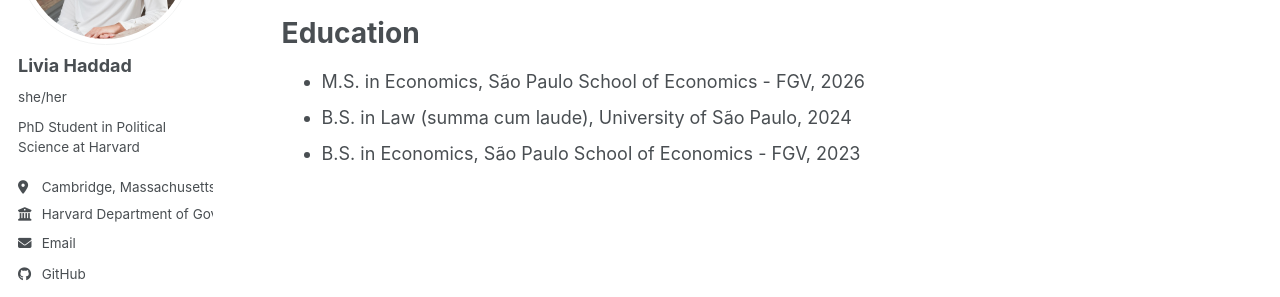
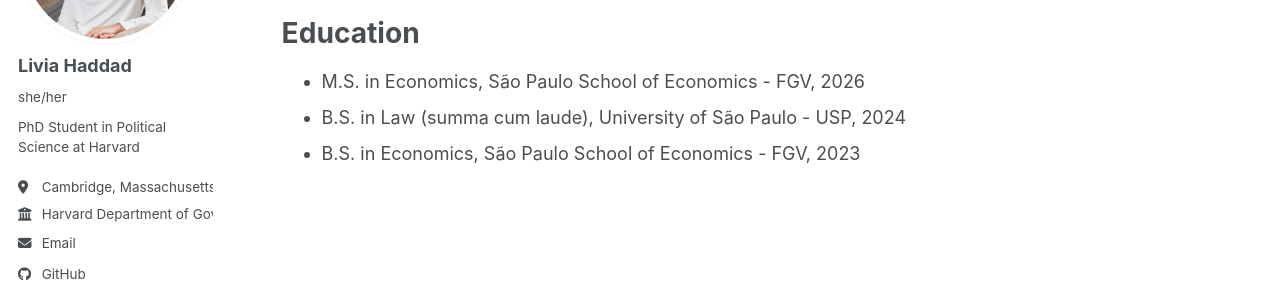
Before and after one commit to liviahaddad/liviahaddad.github.io, a Jekyll site: the page built from _pages/about.md, in a window 1280 px wide. Shown: the part 231-528 px from the top of the page. Built offline with Jekyll 4.4.1, drawn with Linux system fonts in a browser that asks for light colours; a style sheet for code colours, icons or effects is not loaded.

Commit message:
Fix formatting of education entry for clarity

```diff
--- a/_pages/about.md
+++ b/_pages/about.md
@@ -12,5 +12,5 @@ I am a PhD student in Political Science at [Harvard University](https://gov.harv
 # Education
 
 - M.S. in Economics, São Paulo School of Economics - FGV, 2026
-- B.S. in Law (summa cum laude), University of São Paulo, 2024
+- B.S. in Law (summa cum laude), University of São Paulo - USP, 2024
 - B.S. in Economics, São Paulo School of Economics - FGV, 2023
```
